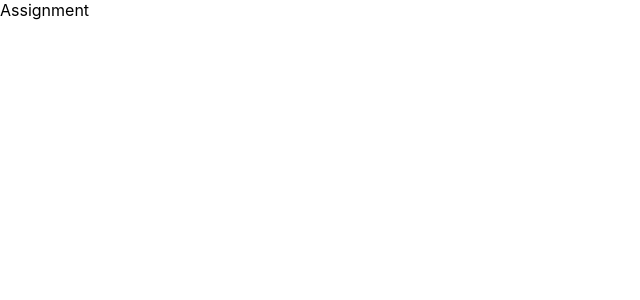
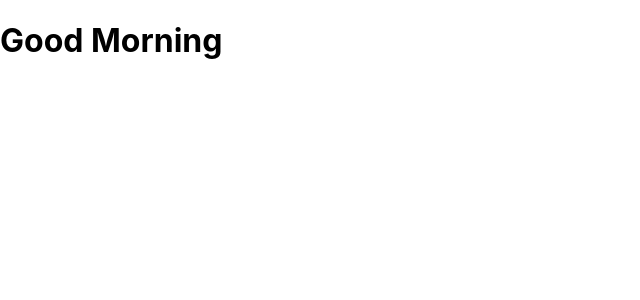
Before and after one commit to GUchechi/Code-with-Angela, a React (Create React App) app: page / in a window 1280 px wide. Shown: the top 300 px of the page, without its empty margins (0-640 px from the left). Built offline with nearby package versions, Linux system fonts and the light colour scheme.

Commit message:
added if statement to know the time

```diff
--- a/src/components/Assignment.jsx
+++ b/src/components/Assignment.jsx
@@ -1,12 +1,22 @@
 import React from 'react'
 
 const Assignment = () => {
-    const date = new Date();
+    const date = new Date(2019, 1, 1, 11);
     const currentDate = date.getHours()
-    console.log(currentDate)
+    let greeting;
+
+    if (currentDate < 12){
+        greeting = "Good Morning";
+    } else if ( currentDate < 18) {
+        greeting = "Good Afternoon";
+    } else{
+        greeting = "Good Nite";
+    }
 
   return (
-    <div>Assignment</div>
+    <div>
+        <h1>{greeting}</h1>
+    </div>
   )
 }
 
```
